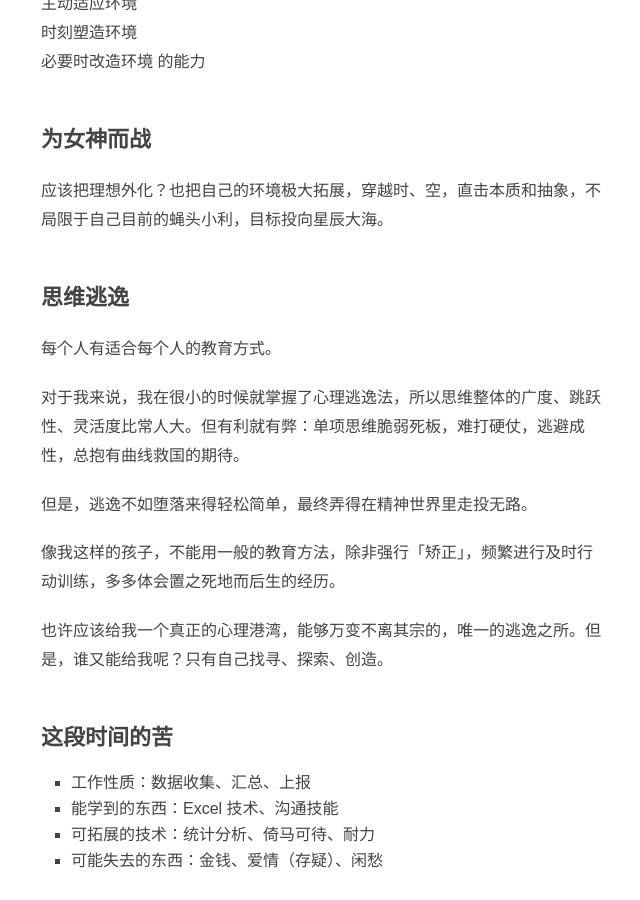
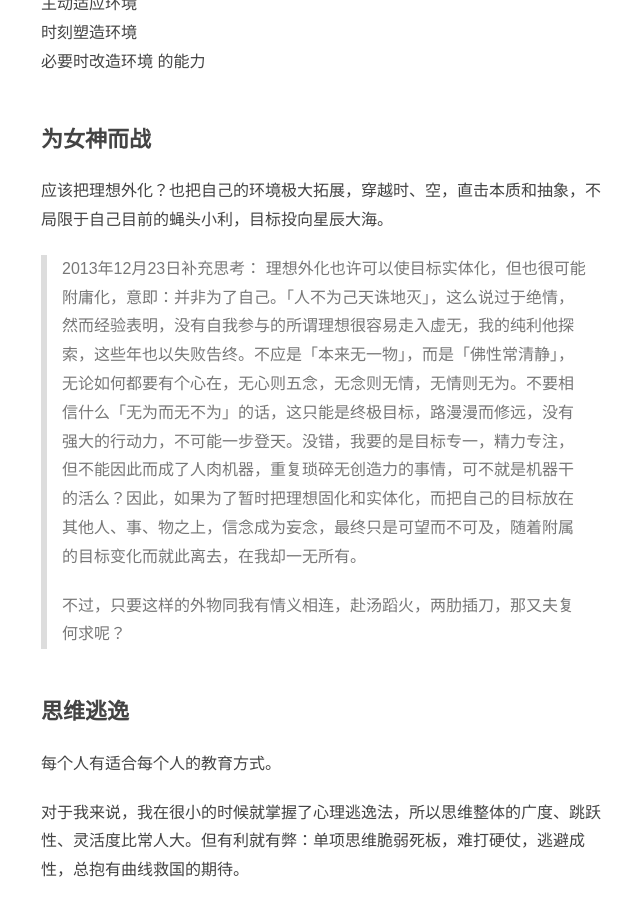
Before and after one commit to fanyange/fanyange.github.io, a Jekyll site: the page built from _posts/2013-12-06-vain-1st.md, in a window 1280 px wide and 900 px high, scrolled down 292 px. Shown: the whole window, without its empty margins (319-959 px from the left). Built offline with Jekyll 4.4.1, drawn with Linux system fonts in a browser that asks for light colours; some web fonts are replaced; comment, search, counter and statistics services are not loaded.

Commit message:
Update 2013-12-06-vain-1st.md

```diff
--- a/_posts/2013-12-06-vain-1st.md
+++ b/_posts/2013-12-06-vain-1st.md
@@ -16,6 +16,11 @@ date: 2013-12-05
 
 ## 为女神而战
 应该把理想外化？也把自己的环境极大拓展，穿越时、空，直击本质和抽象，不局限于自己目前的蝇头小利，目标投向星辰大海。
+
+> 2013年12月23日补充思考：
+> 理想外化也许可以使目标实体化，但也很可能附庸化，意即：并非为了自己。「人不为己天诛地灭」，这么说过于绝情，然而经验表明，没有自我参与的所谓理想很容易走入虚无，我的纯利他探索，这些年也以失败告终。不应是「本来无一物」，而是「佛性常清静」，无论如何都要有个心在，无心则五念，无念则无情，无情则无为。不要相信什么「无为而无不为」的话，这只能是终极目标，路漫漫而修远，没有强大的行动力，不可能一步登天。没错，我要的是目标专一，精力专注，但不能因此而成了人肉机器，重复琐碎无创造力的事情，可不就是机器干的活么？因此，如果为了暂时把理想固化和实体化，而把自己的目标放在其他人、事、物之上，信念成为妄念，最终只是可望而不可及，随着附属的目标变化而就此离去，在我却一无所有。
+>
+> 不过，只要这样的外物同我有情义相连，赴汤蹈火，两肋插刀，那又夫复何求呢？
 
 ## 思维逃逸
 每个人有适合每个人的教育方式。
```
